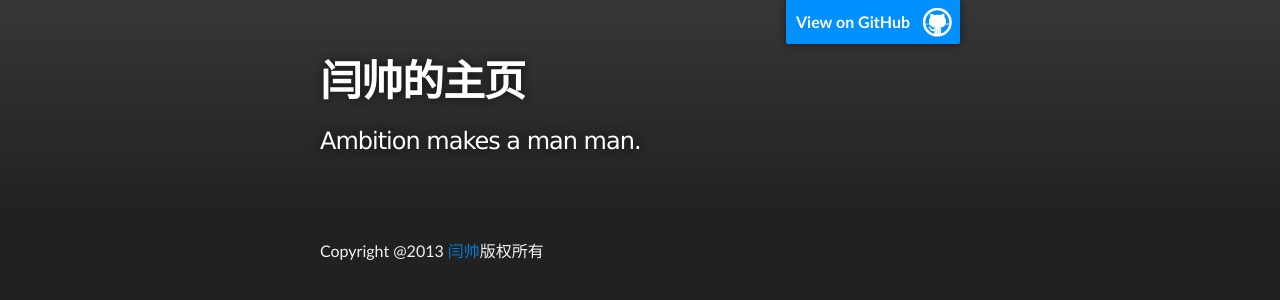
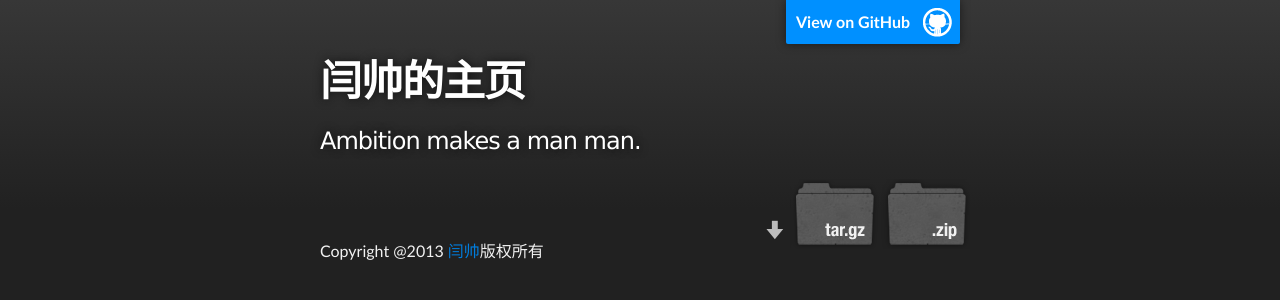
Before and after one commit to yanshuai/yanshuai.github.io, a Jekyll site: the page index.html, which Jekyll copies as it is, in a window 1280 px wide. Shown: the top 300 px of the page. Built offline with Jekyll 4.4.1, drawn with Linux system fonts in a browser that asks for light colours.

Commit message:
Update index.html

```diff
--- a/index.html
+++ b/index.html
@@ -1,27 +1,26 @@
 <!DOCTYPE html>
 <html>
-
   <head>
     <meta charset='utf-8' />
     <meta http-equiv="X-UA-Compatible" content="chrome=1" />
     <meta name="description" content="Yanshuai.github.io : yanshuai's blog" />
-
     <link rel="stylesheet" type="text/css" media="screen" href="stylesheets/stylesheet.css">
-
     <title>闫帅的主页</title>
   </head>
 
   <body>
-
     <!-- HEADER -->
     <div id="header_wrap" class="outer">
-        <header class="inner">
-          <a id="forkme_banner" href="https://github.com/yanshuai">View on GitHub</a>
+      <header class="inner">
+        <a id="forkme_banner" href="https://github.com/yanshuai">View on GitHub</a>
+        <h1 id="project_title">闫帅的主页</h1>
+        <h2 id="project_tagline">Ambition makes a man man.</h2>
 
-          <h1 id="project_title">闫帅的主页</h1>
-          <h2 id="project_tagline">Ambition makes a man man.</h2>
-
-        </header>
+        <section id="downloads">
+          <a class="zip_download_link" href="https://github.com/yanshuai/yanshuai.github.io/zipball/master">Download this project as a .zip file</a>
+          <a class="tar_download_link" href="https://github.com/yanshuai/yanshuai.github.io/tarball/master">Download this project as a tar.gz file</a>
+        </section>
+      </header>
     </div>
 
     <!-- FOOTER  -->
@@ -30,8 +29,5 @@
         <p>Copyright @2013 <a href="http://sartisty.name">闫帅</a>版权所有</p>
       </footer>
     </div>
-
-
-
   </body>
 </html>
```
